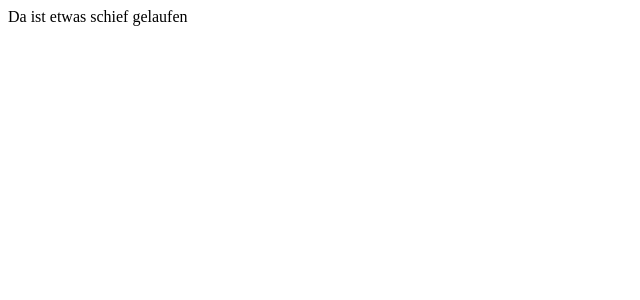
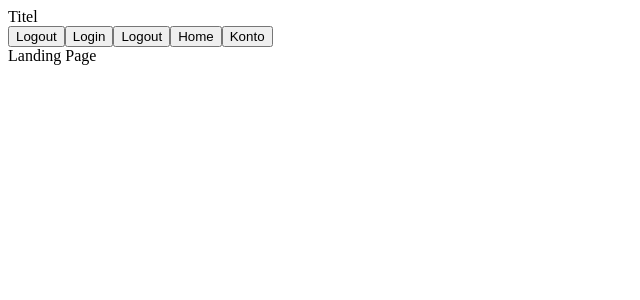
Before and after one commit to sengsei/nf-capstone, a React (Create React App) app in the folder frontend/: page / in a window 1280 px wide. Shown: the top 300 px of the page, without its empty margins (0-640 px from the left). Built offline with nearby package versions, Linux system fonts and the light colour scheme; no server answers.

Commit message:
header rdy

```diff
--- a/frontend/package.json
+++ b/frontend/package.json
@@ -12,6 +12,7 @@
     "@types/react-dom": "^17.0.11",
     "react": "^17.0.2",
     "react-dom": "^17.0.2",
+    "react-router-dom": "^6.2.2",
     "react-scripts": "5.0.0",
     "typescript": "^4.5.4",
     "web-vitals": "^2.1.3"
--- a/frontend/src/App.tsx
+++ b/frontend/src/App.tsx
@@ -1,24 +1,20 @@
-import React, { useState, useEffect } from 'react';
+import Header from "./components/Header";
+import {BrowserRouter, Routes, Route} from "react-router-dom";
+
 
 function App() {
 
-    const [greeting, setGreeting] = useState('')
-
-    useEffect(() => {
-        fetch('/api/greeting', {
-            method: 'GET',
-            headers: {
-                'Accept': 'text/plain'
-            }
-        })
-            .then(response => response.text())
-            .then(text => setGreeting(text))
-            .catch(err => setGreeting('Da ist etwas schief gelaufen'));
-    }, []);
-
     return (
         <div>
-            {greeting}
+            <Header/>
+            <BrowserRouter>
+                <Routes>
+                    <Route>
+
+                    </Route>
+                </Routes>
+            </BrowserRouter>
+            Landing Page
         </div>
     );
 }
--- /dev/null
+++ b/frontend/src/components/Header.tsx
@@ -0,0 +1,14 @@
+
+export default function Header() {
+
+    return(
+        <div>
+            <div>Titel</div>
+            <button>Logout</button>
+            <button>Login</button>
+            <button>Logout</button>
+            <button>Home</button>
+            <button>Konto</button>
+        </div>
+    )
+}
--- a/frontend/src/index.tsx
+++ b/frontend/src/index.tsx
@@ -1,11 +1,13 @@
-import React from 'react';
+import React, {Suspense }from 'react';
 import ReactDOM from 'react-dom';
 import App from './App';
 import reportWebVitals from './reportWebVitals';
 
 ReactDOM.render(
     <React.StrictMode>
-        <App />
+        <Suspense fallback={"Loading..."}>
+            <App />
+        </Suspense>
     </React.StrictMode>,
   document.getElementById('root')
 );
```
Also changed, not shown: 1 other file (tests, documents, lock files or other folders).
